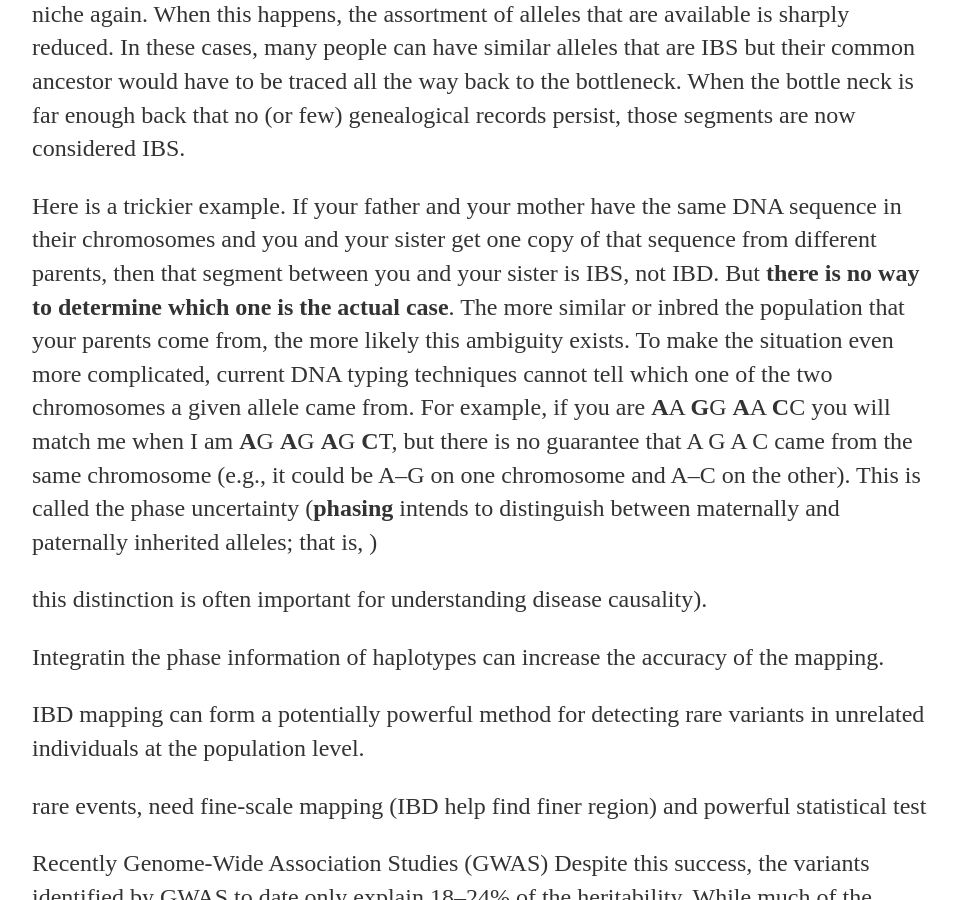
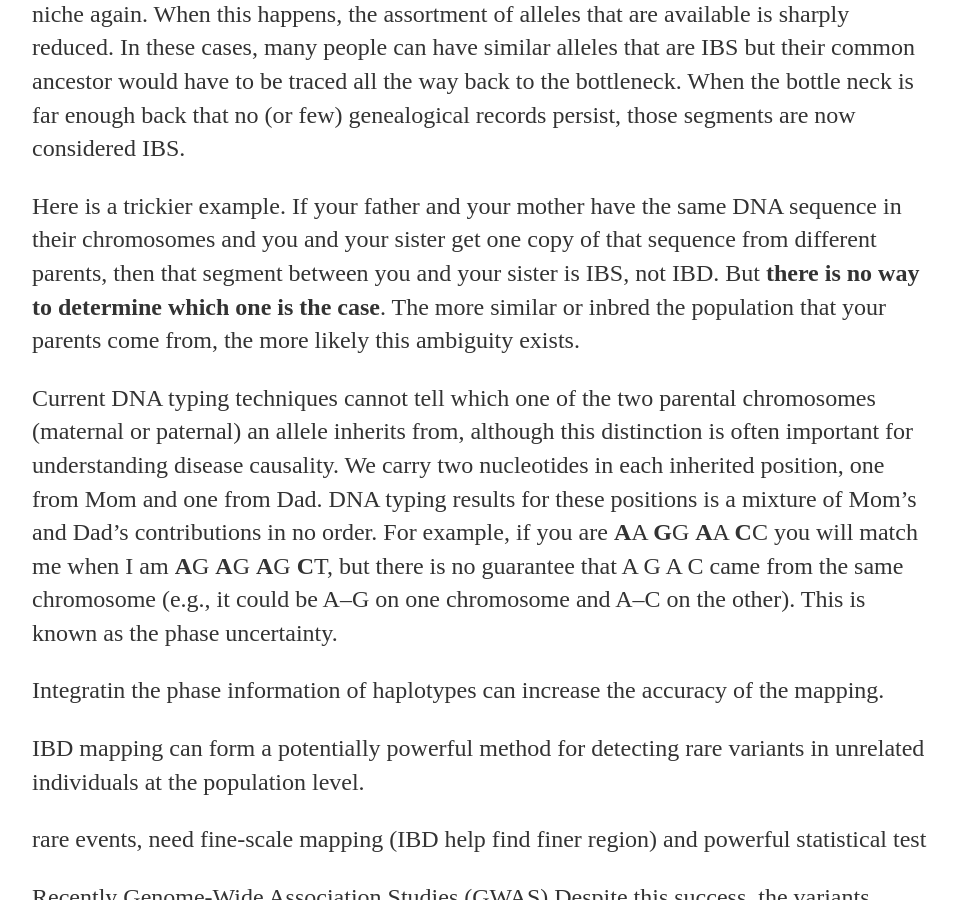
Before and after one commit to lybird300/lybird300.github.io, a Jekyll site: the page built from _posts/2015-04-29-IBDvsIBS.md, in a window 1280 px wide and 900 px high, scrolled down 963 px. Shown: the whole window, without its empty margins (160-1118 px from the left). Built offline with Jekyll 4.4.1, drawn with Linux system fonts in a browser that asks for light colours; some of the changed text lies outside the part shown.

Commit message:
Update 2015-04-29-IBDvsIBS.md

```diff
--- a/_posts/2015-04-29-IBDvsIBS.md
+++ b/_posts/2015-04-29-IBDvsIBS.md
@@ -7,9 +7,10 @@ The term IBS (Identical by State) refers to the situation that two DNA segments
 
 There are several ways certain sequences become very common in a population. That sequence could be very old and because it provided a very slight advantage to those that had it, it remained intact for thousands of years. But because the advantage was small enough, those that didn’t have the exact same sequence could also thrive and reproduce but at a slightly lower rate. Another way is when a population goes through an evolutionary bottleneck. That is, the population rapidly shrinks for whatever reason — disease, famine, or isolation such as when small group migrates to a new land — and then expands to fill its niche again. When this happens, the assortment of alleles that are available is sharply reduced. In these cases, many people can have similar alleles that are IBS but their common ancestor would have to be traced all the way back to the bottleneck. When the bottle neck is far enough back that no (or few) genealogical records persist, those segments are now considered IBS.
 
-Here is a trickier example. If your father and your mother have the same DNA sequence in their chromosomes and you and your sister get one copy of that sequence from different parents, then that segment between you and your sister is IBS, not IBD. But <b>there is no way to determine which one is the actual case</b>. The more similar or inbred the population that your parents come from, the more likely this ambiguity exists. To make the situation even more complicated, current DNA typing techniques cannot tell which one of the two chromosomes a given allele came from. For example, if you are <b>A</b>A <b>G</b>G <b>A</b>A <b>C</b>C you will match me when I am <b>A</b>G <b>A</b>G <b>A</b>G <b>C</b>T, but there is no guarantee that A G A C came from the same chromosome (e.g., it could be A--G on one chromosome and A--C on the other). This is called the phase uncertainty (<b>phasing</b> intends to distinguish between maternally and paternally inherited alleles; that is, )
+Here is a trickier example. If your father and your mother have the same DNA sequence in their chromosomes and you and your sister get one copy of that sequence from different parents, then that segment between you and your sister is IBS, not IBD. But <b>there is no way to determine which one is the case</b>. The more similar or inbred the population that your parents come from, the more likely this ambiguity exists.
 
- this distinction is often important for understanding disease causality).
+Current DNA typing techniques cannot tell which one of the two parental chromosomes (maternal or paternal) an allele inherits from, although this distinction is often important for understanding disease causality. We carry two nucleotides in each inherited position, one from Mom and one from Dad. DNA typing results for these positions is a mixture of Mom’s and Dad’s contributions in no order. For example, if you are <b>A</b>A <b>G</b>G <b>A</b>A <b>C</b>C you will match me when I am <b>A</b>G <b>A</b>G <b>A</b>G <b>C</b>T, but there is no guarantee that A G A C came from the same chromosome (e.g., it could be A--G on one chromosome and A--C on the other). This is known as the phase uncertainty.
+
 
 Integratin the phase information of haplotypes can increase the accuracy of the mapping.
 
@@ -39,4 +40,4 @@ A key point is that  use different  types of genetic information.
 <img alt="IBDvsIBS" src="https://cloud.githubusercontent.com/assets/5496192/7396806/1c8a22a4-ee72-11e4-8873-97a6e407f2bd.png" />
 
 <h2>Phasing</h2>
-We need phasing because there is no zipper in our DNA. We carry two nucleotides in each inherited position, one from Mom and one from Dad. Our autosomal DNA, when read, does not and cannot separate Mom’s contribution from Dad’s. For example, results for these locations look like this – a mixture of Mom’s and Dad’s in no order.  In other words, they are combined and I can’t tell the difference – at least not without either Mom or Dad’s data to compare against.
+We need phasing because there is no zipper in our DNA.
```
